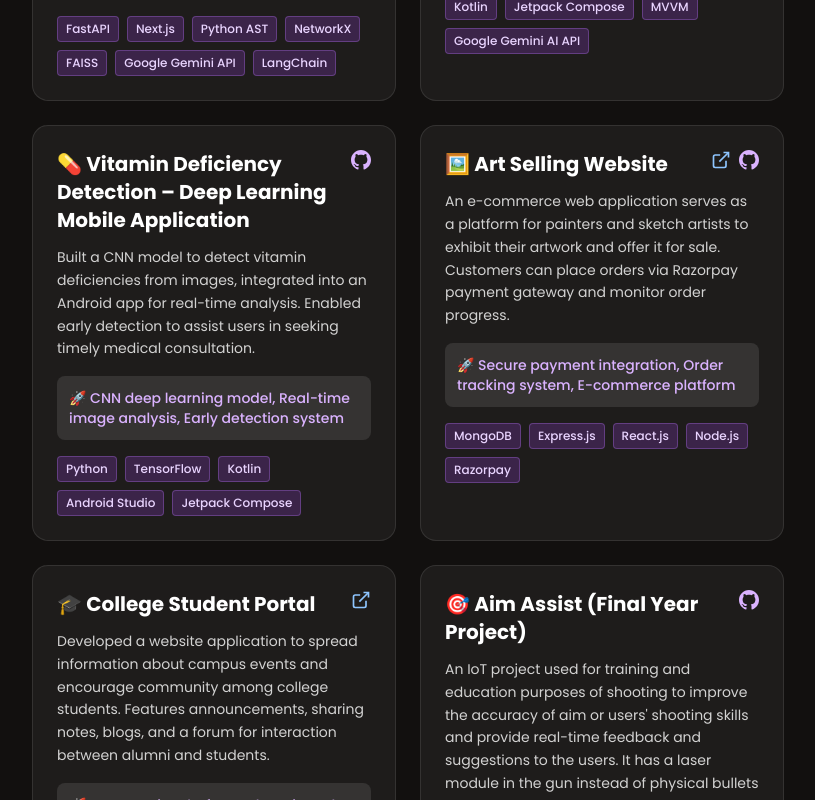
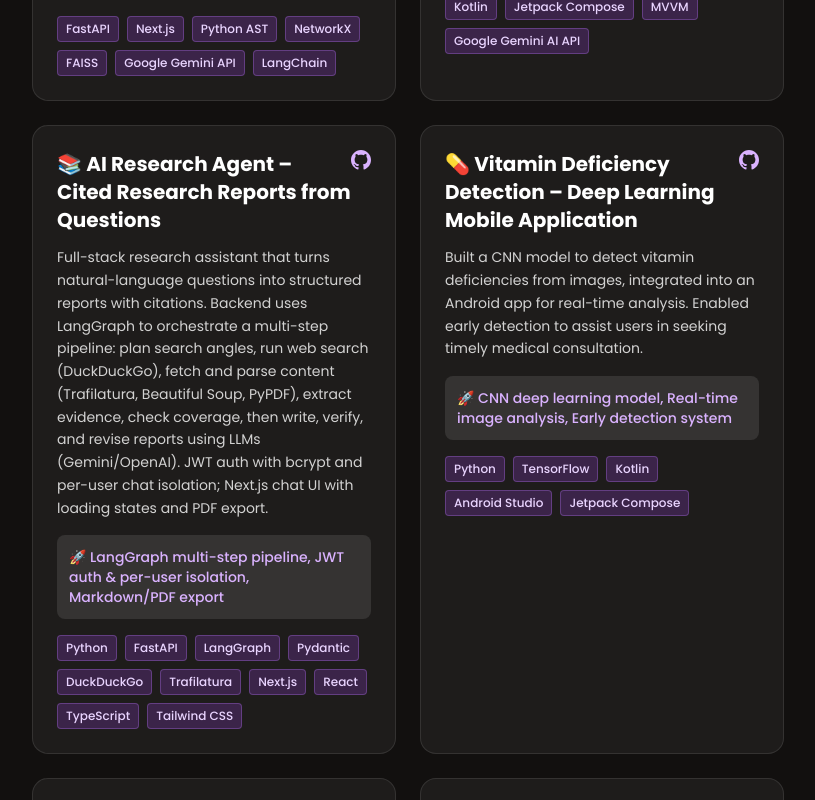
Before and after one commit to Dhiraj455/Portfolio, a Next.js app: page / in a window 1280 px wide. Shown: the part 5780-6580 px from the top of the page, without its empty margins (464-1279 px from the left). Built offline with nearby package versions, Linux system fonts and the light colour scheme.

Commit message:
Updated Projects

```diff
--- a/src/app/page.tsx
+++ b/src/app/page.tsx
@@ -42,6 +42,16 @@ const projects: Project[] = [
   },
   {
     id: 3,
+    title: "📚 AI Research Agent – Cited Research Reports from Questions",
+    description: "Full-stack research assistant that turns natural-language questions into structured reports with citations. Backend uses LangGraph to orchestrate a multi-step pipeline: plan search angles, run web search (DuckDuckGo), fetch and parse content (Trafilatura, Beautiful Soup, PyPDF), extract evidence, check coverage, then write, verify, and revise reports using LLMs (Gemini/OpenAI). JWT auth with bcrypt and per-user chat isolation; Next.js chat UI with loading states and PDF export.",
+    technologies: ["Python", "FastAPI", "LangGraph", "Pydantic", "DuckDuckGo", "Trafilatura", "Next.js", "React", "TypeScript", "Tailwind CSS"],
+    achievements: "LangGraph multi-step pipeline, JWT auth & per-user isolation, Markdown/PDF export",
+    company: "Personal Project",
+    category: "ai",
+    github: "https://github.com/Dhiraj455/AI-Research-Agent"
+  },
+  {
+    id: 4,
     title: "💊 Vitamin Deficiency Detection – Deep Learning Mobile Application",
     description: "Built a CNN model to detect vitamin deficiencies from images, integrated into an Android app for real-time analysis. Enabled early detection to assist users in seeking timely medical consultation.",
     technologies: ["Python", "TensorFlow", "Kotlin", "Android Studio", "Jetpack Compose"],
@@ -51,7 +61,7 @@ const projects: Project[] = [
     github: "https://github.com/Dhiraj455/Vitamin-Deficiency-Recognition"
   },
   {
-    id: 4,
+    id: 5,
     title: "🖼️ Art Selling Website",
     description: "An e-commerce web application serves as a platform for painters and sketch artists to exhibit their artwork and offer it for sale. Customers can place orders via Razorpay payment gateway and monitor order progress.",
     technologies: ["MongoDB", "Express.js", "React.js", "Node.js", "Razorpay"],
@@ -62,7 +72,7 @@ const projects: Project[] = [
     liveUrl: "https://art-selling-website.vercel.app"
   },
   {
-    id: 5,
+    id: 6,
     title: "🎓 College Student Portal",
     description: "Developed a website application to spread information about campus events and encourage community among college students. Features announcements, sharing notes, blogs, and a forum for interaction between alumni and students.",
     technologies: ["MongoDB", "Express.js", "React.js", "Node.js", "Redux"],
@@ -72,7 +82,7 @@ const projects: Project[] = [
     liveUrl: "https://portal.siesgst.ac.in/"
   },
   {
-    id: 6,
+    id: 7,
     title: "🎯 Aim Assist (Final Year Project)",
     description: "An IoT project used for training and education purposes of shooting to improve the accuracy of aim or users' shooting skills and provide real-time feedback and suggestions to the users. It has a laser module in the gun instead of physical bullets to reduce training costs while maintaining accuracy and LDR sensors on shooting board to detect laser. The users' processed data with progress, feedback and suggestions are accessible to user from web and mobile application. The shooting board simulates real shooting scenarios with DC motors and wheels for movement.",
     technologies: ["Raspberry Pi", "Arduino Uno WIFI", "Next.js", "Flutter", "MongoDB"],
@@ -82,7 +92,7 @@ const projects: Project[] = [
     github: "https://github.com/Aim-Assist"
   },
   {
-    id: 7,
+    id: 8,
     title: "🥚 Automatic Egg Incubator",
     description: "Developed an IoT project for simulating avian incubation by keeping eggs warm at a particular temperature range and in the correct humidity with a turning mechanism to hatch them. A microcontroller, in conjunction with temperature and humidity sensors, facilitates automation while offering the ability to retrieve data via a web application and make manual adjustments using any device.",
     technologies: ["Raspberry Pi", "MongoDB", "Next.js"],
@@ -92,7 +102,7 @@ const projects: Project[] = [
     github: "https://github.com/Dhiraj455/Egg-Incubator"
   },
   {
-    id: 8,
+    id: 9,
     title: "⚔️ Arena Platform Editor and Compiler",
     description: "Arena is a platform for promoting competitive programming and organizing contests on website. During contests, an editor and compiler are utilized for code debugging and compilation. The editor supports various programming languages, including C++, C, Python, Java, Go, and JavaScript.",
     technologies: ["Node.js", "Express.js", "MongoDB"],
@@ -101,7 +111,7 @@ const projects: Project[] = [
     category: "web"
   },
   {
-    id: 9,
+    id: 10,
     title: "🌾 Soil Analysis And Vendor Recommendation",
     description: "A Machine learning project for analysing soil type and accordingly provide details about the suitable crop for cultivation and total cost of cultivation. Comprehensive of the information provided by analysis the system recommends nearby vendor/ retailers with maximum profit margin.",
     technologies: ["Python", "Flask", "Bootstrap", "Machine Learning"],
```
